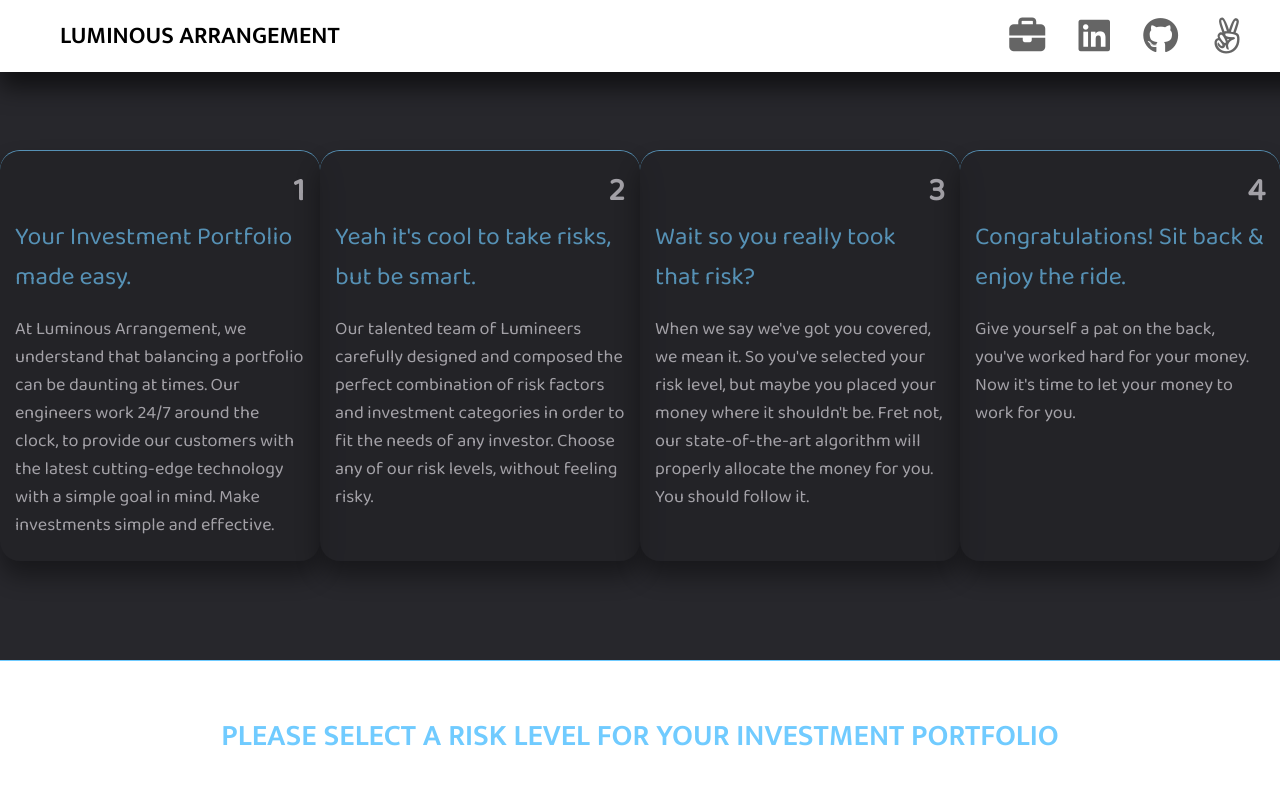
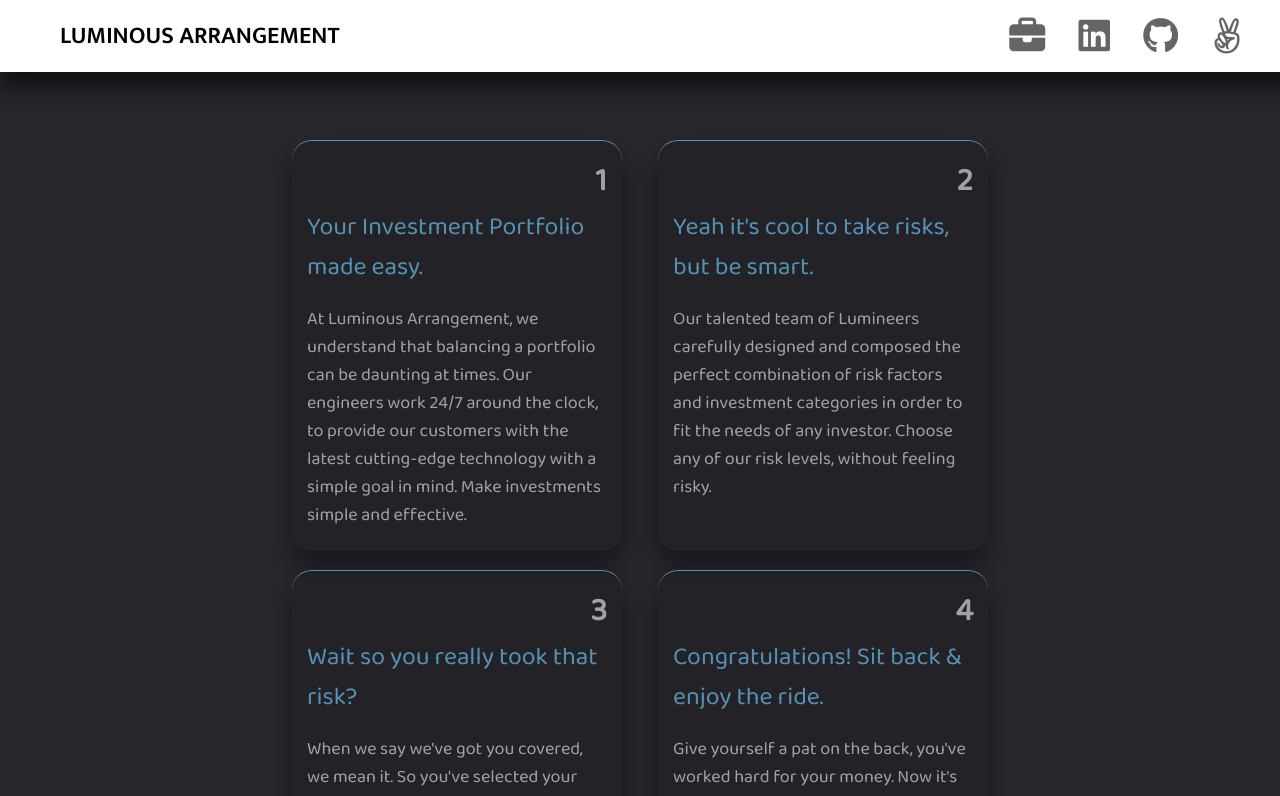
Before and after one commit to blindaa121/luminousArrangement, a React (Create React App) app: page / in a window 1280 px wide. Shown: the top 796 px of the page. Built offline with nearby package versions, Linux system fonts and the light colour scheme.

Commit message:
Update media queries and implement grid for info cards

```diff
--- a/src/components/InfoCards/InfoCards.css
+++ b/src/components/InfoCards/InfoCards.css
@@ -46,7 +46,7 @@
 
 /* Mobile View */
 
-@media only screen and (max-device-width: 414px) {
+@media only screen and (min-width: 375px) and (max-width: 768px) {
     .info-cards-container {
         display: flex;
         flex-direction: column;
@@ -73,6 +73,19 @@
         transition: .4s all;
         opacity: 65%;
     }
+}
 
+/* Mobile View - iPad */
 
+@media only screen and (min-width: 768px) and (max-width: 1300px) {
+    .info-cards-container {
+        display: grid;
+        grid-template-columns: 330px 330px;
+        grid-template-rows: 430px 430px;
+        height: 830px;
+        margin: auto;
+        margin-top: 130px;
+        margin-bottom: 50px;
+        width: 60%;
+    }
 }
```
